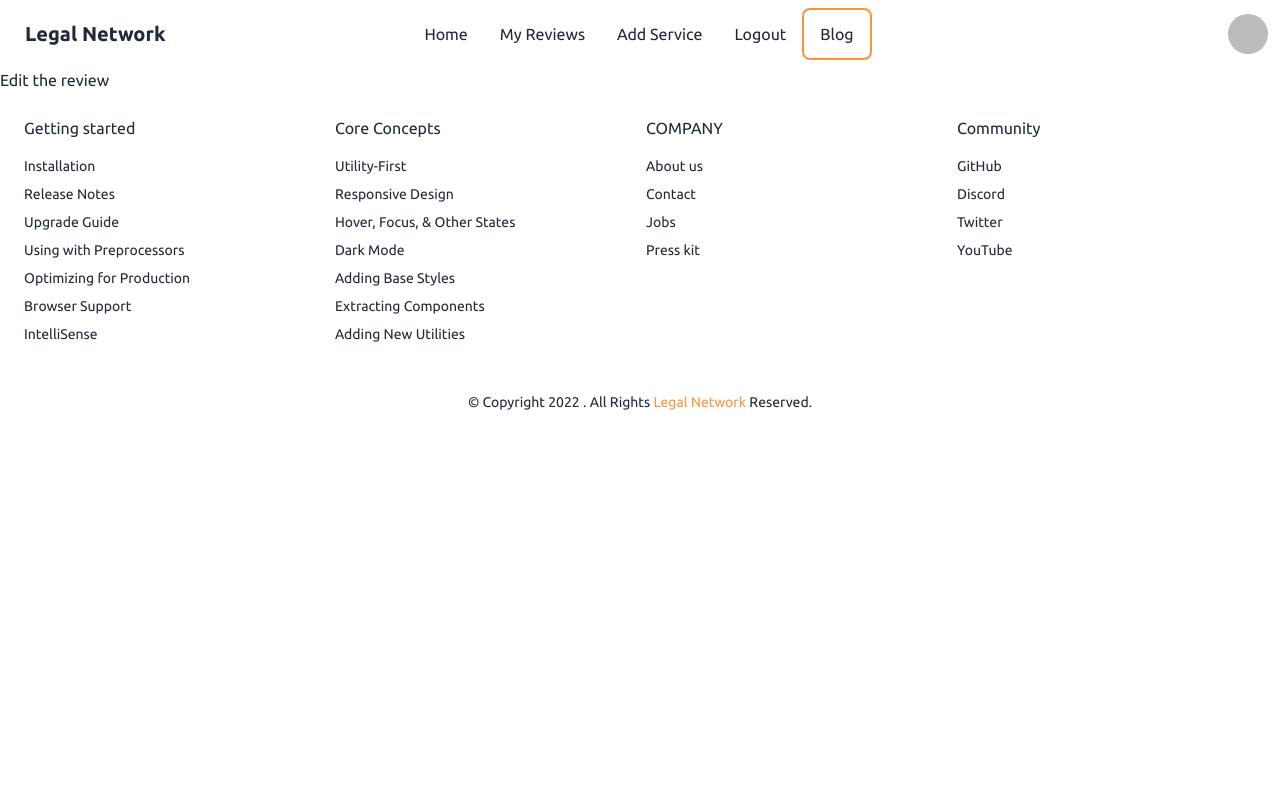
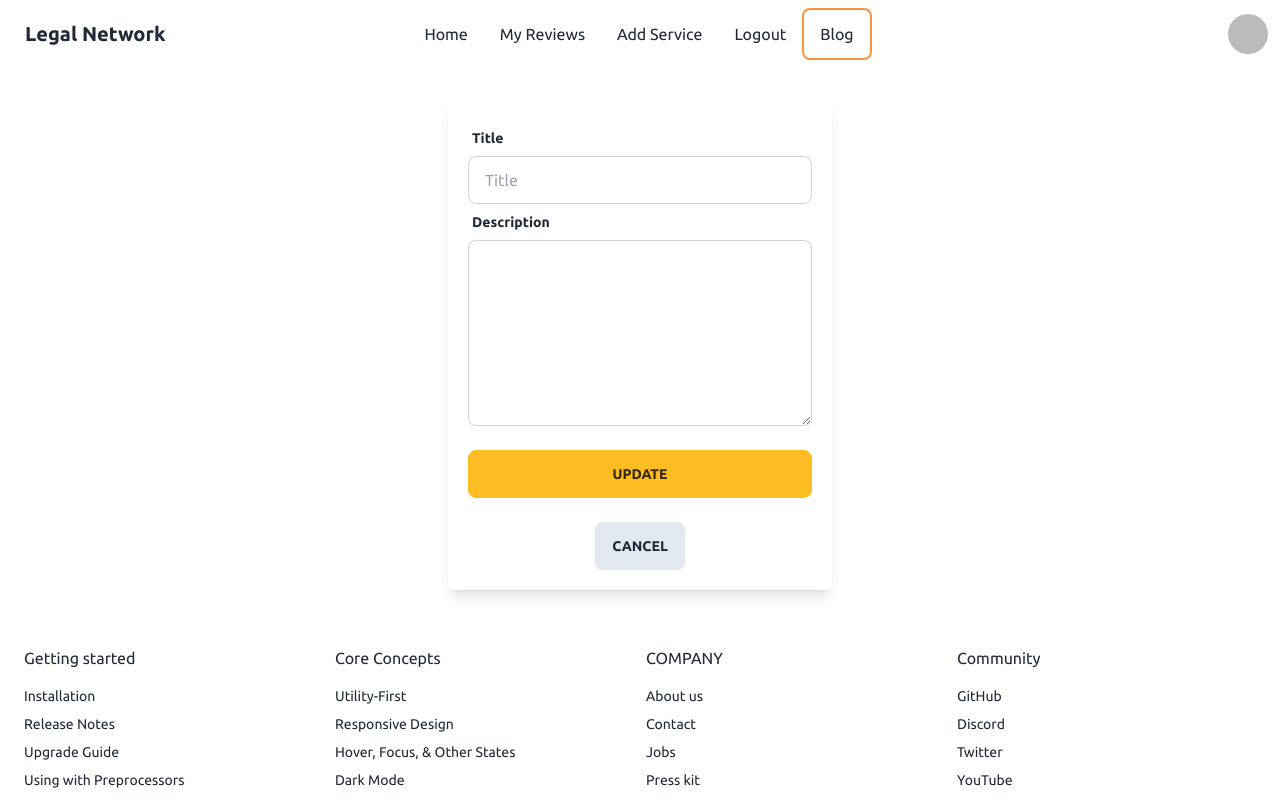
Before and after one commit to yusuf-khan-swd/legal-network-client, a React (Create React App) app: page /my-review/1 in a window 1280 px wide. Shown: the top 800 px of the page. Built offline with nearby package versions, Linux system fonts and the light colour scheme; no server answers; sample sign-in values are in the browser's storage.

Commit message:
edit review form

```diff
--- a/src/Pages/MyReviews/EditReview.js
+++ b/src/Pages/MyReviews/EditReview.js
@@ -1,9 +1,57 @@
-import React from 'react';
+import React, { useEffect, useState } from 'react';
+import { useForm } from 'react-hook-form';
+import { useParams } from 'react-router-dom';
 
 const EditReview = () => {
+  const { id } = useParams();
+  const [review, setReview] = useState({});
+  const { title, description } = review;
+
+  const { register, handleSubmit, reset } = useForm();
+
+  const onSubmit = value => {
+    const isConfirm = window.confirm('Are your sure you want to update?');
+    if (!isConfirm) {
+      return;
+    }
+    console.log(value)
+  };
+
+  const handleCancel = () => {
+    reset();
+  };
+
+  useEffect(() => {
+    fetch(`http://localhost:5000/my-review/${id}`)
+      .then(res => res.json())
+      .then(data => {
+        setReview(data);
+      })
+  }, [id]);
+
   return (
-    <div>
-      <h2>Edit the review</h2>
+    <div className='my-8'>
+      <form onSubmit={handleSubmit(onSubmit)} className='max-w-sm shadow-lg p-5 mx-auto rounded-md'>
+        <div className="form-control">
+          <label className="label">
+            <span className="label-text font-bold">Title</span>
+          </label>
+          <input {...register('title')} type="text" placeholder="Title" defaultValue={title} className="input input-bordered" />
+        </div>
+        <div className="form-control">
+          <label className="label">
+            <span className="label-text font-bold">Description</span>
+          </label>
+          <textarea {...register('description')} className="textarea textarea-bordered" defaultValue={description} cols="30" rows="6"></textarea>
+        </div>
+        <div className="form-control mt-6">
+          <input type={'submit'} value={'Update'} className="btn btn-warning" />
+        </div>
+        <div className='mt-6 text-center'>
+          <button type='button' className='btn btn-ghost bg-slate-200' onClick={handleCancel}>Cancel</button>
+        </div>
+
+      </form>
     </div>
   );
 };
```
